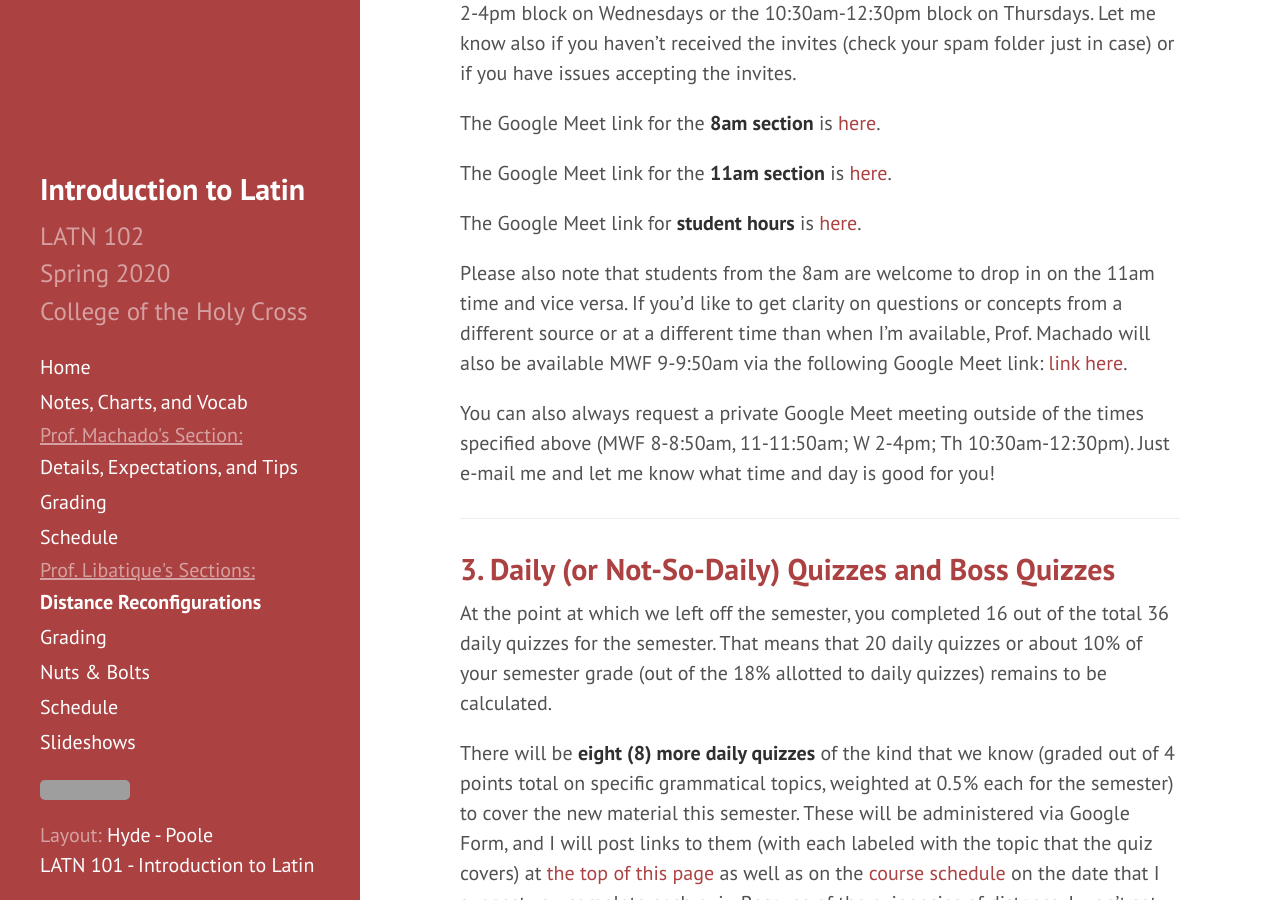
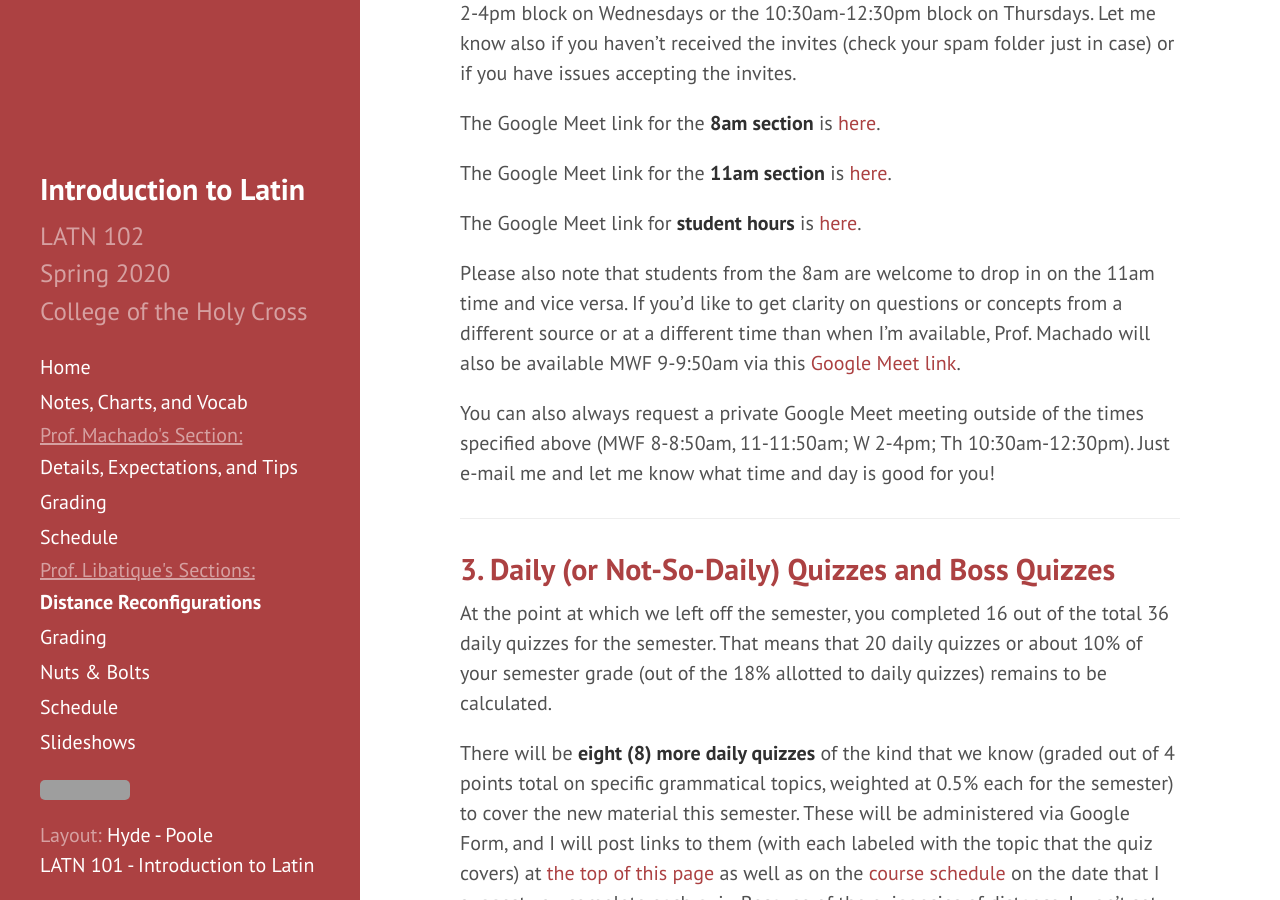
Before and after one commit to DLibatique/LATN102-S20, a Jekyll site: the page built from _pages/distance-DL.md, in a window 1280 px wide and 900 px high, scrolled down 2678 px. Built offline with Jekyll 4.4.1, drawn with Linux system fonts in a browser that asks for light colours; grey boxes are pictures that could not be loaded.

Commit message:
added link to dominic's google meet

```diff
--- a/_pages/distance-DL.md
+++ b/_pages/distance-DL.md
@@ -55,7 +55,7 @@ The Google Meet link for the **11am section** is [here](https://meet.google.com/
 
 The Google Meet link for **student hours** is [here](https://meet.google.com/mfv-wpcv-szd).
 
-Please also note that students from the 8am are welcome to drop in on the 11am time and vice versa. If you’d like to get clarity on questions or concepts from a different source or at a different time than when I’m available, Prof. Machado will also be available MWF 9-9:50am via the following Google Meet link: [link here](#).
+Please also note that students from the 8am are welcome to drop in on the 11am time and vice versa. If you’d like to get clarity on questions or concepts from a different source or at a different time than when I’m available, Prof. Machado will also be available MWF 9-9:50am via this [Google Meet link](meet.google.com/opr-qprj-reg).
 
 You can also always request a private Google Meet meeting outside of the times specified above (MWF 8-8:50am, 11-11:50am; W 2-4pm; Th 10:30am-12:30pm). Just e-mail me and let me know what time and day is good for you!
 
```
